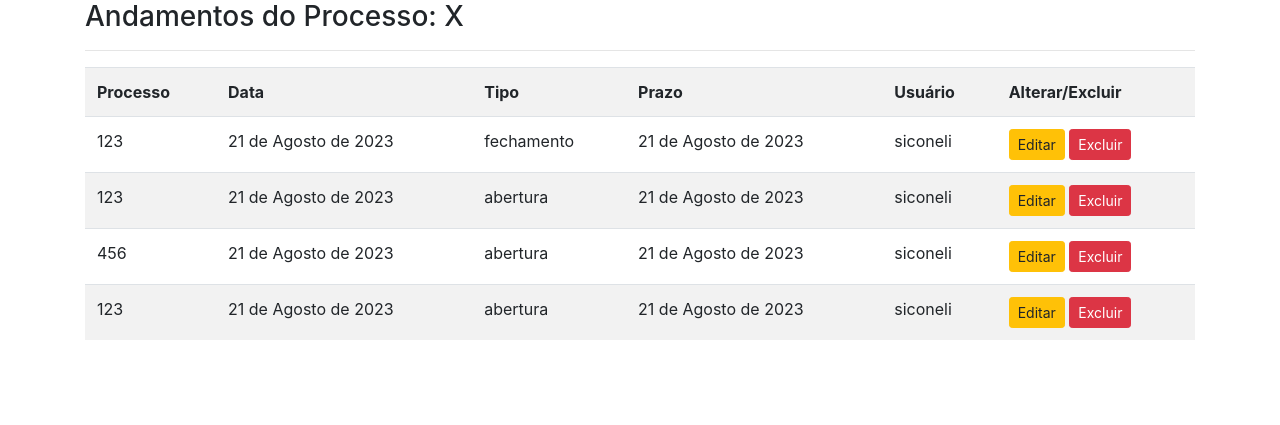
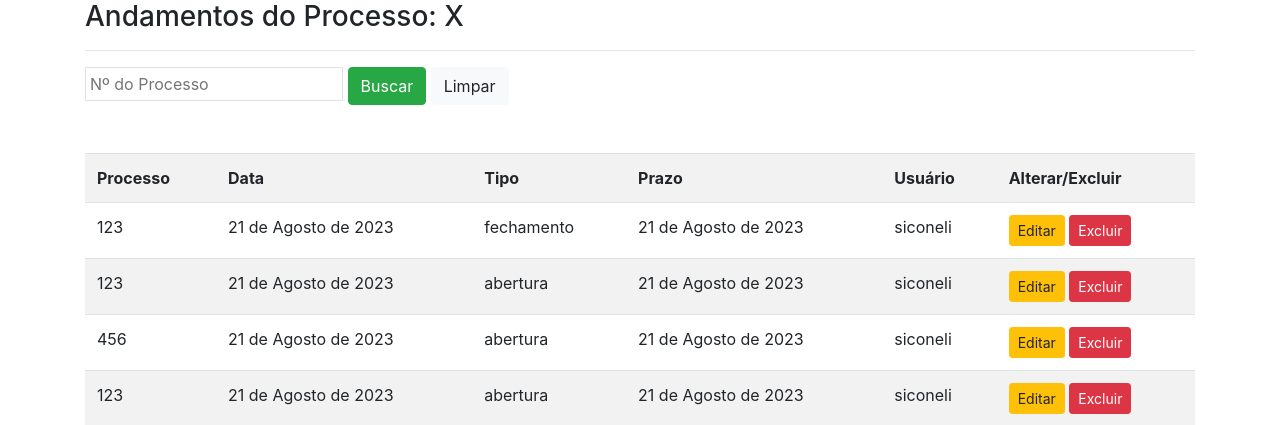
Before and after one commit to siconeli/CP4, a Django app: page /listar/andamentos/administrativo/ in a window 1280 px wide. Shown: the part 69-494 px from the top of the page. Run offline with Django 4.2, Linux system fonts and the light colour scheme; a user stored in the database is signed in; data comes from the database, SQL or seed files in the repository; both versions use the stored data as it was after the commit; some libraries are stand-ins or nearby versions.

Commit message:
Construindo

```diff
--- a/cadastros/templates/cadastros/listas/cadandprocessoadm-listar.html
+++ b/cadastros/templates/cadastros/listas/cadandprocessoadm-listar.html
@@ -12,7 +12,17 @@
 <h3>Andamentos do Processo: X</h3>
 <hr>
 
-<!--<br></br>-->
+
+<!--Formulário do campo de pesquisa(Filtro)-->
+<form action="?" method="get">
+    <input type="text" name="anda" id="" value="{{ request.GET.anda }}" class="p-1 border" autocomplete="off" placeholder="Nº do Processo">
+
+    <button type="submit" class="btn btn-success">Buscar</button>
+
+    <a href="{% url 'list-and-proc-adm' %}" class="btn btn-light">Limpar</a>
+</form>
+
+<br></br>
 
 <div class="table-responsive">
     <table class="table table-striped">
--- a/cadastros/templates/cadastros/listas/cadprocessoadm-listar.html
+++ b/cadastros/templates/cadastros/listas/cadprocessoadm-listar.html
@@ -24,7 +24,7 @@
 <br></br>
 
 <!--Botão para cadastrar novo processo-->
-<a href="{% url 'cre-proc-adm' %}" class="btn btn-warning btn-sm">+ Novo Processo</a>
+<a href="{% url 'cre-proc-adm' %}" class="btn btn-warning btn-sm">+ Novo Processo</a> <a href="{% url 'cre-and-proc-adm' %}" class="btn btn-warning btn-sm" >+ Novo Andamento</a>
 
 <br></br>
 
@@ -49,7 +49,6 @@
                 <a href="{% url 'del-proc-adm' processo.pk %}" class="btn btn-danger btn-sm">Excluir</a>
             </td>
             <td>
-                <a href="{% url 'cre-and-proc-adm' processo.pk%}" class="btn btn-warning btn-sm" >Novo</a>
                 <a href="{% url 'list-and-proc-adm' %}" class="btn btn-warning btn-sm" >Listar</a>
             </td>
         </tr>
--- a/cadastros/urls.py
+++ b/cadastros/urls.py
@@ -23,7 +23,7 @@ urlpatterns = [
 
     ###### CREATE ######
     path('cadastrar/administrativo/', CadProcessoAdmCreate.as_view(), name='cre-proc-adm'),
-    path('cadastrar/andamentos/administrativo/<int:pk>/', CadAndamentoCreate.as_view(), name='cre-and-proc-adm' ),
+    path('cadastrar/andamentos/administrativo/', CadAndamentoCreate.as_view(), name='cre-and-proc-adm' ),
 
 
     ###### UPDATE ######
```
Also changed, not shown: cadastros/views.py (+5 -5 lines), db.sqlite3.
